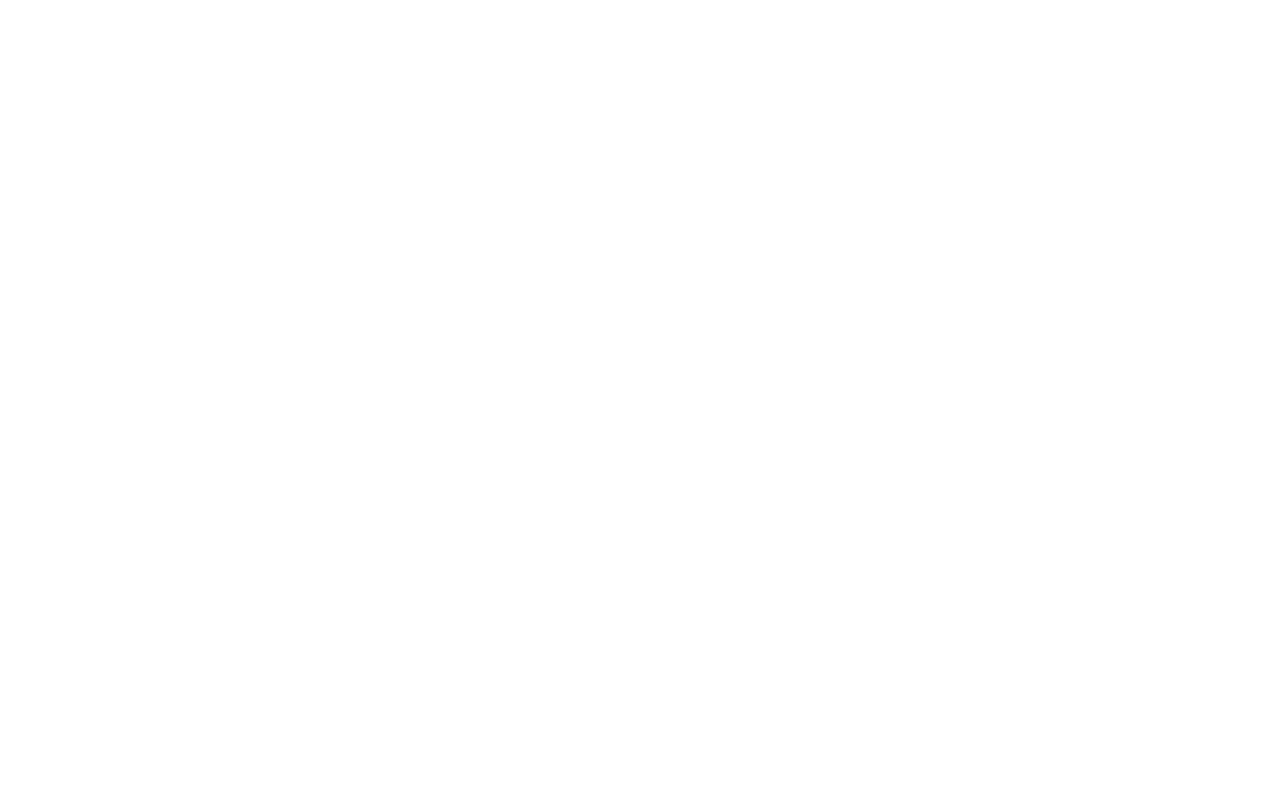
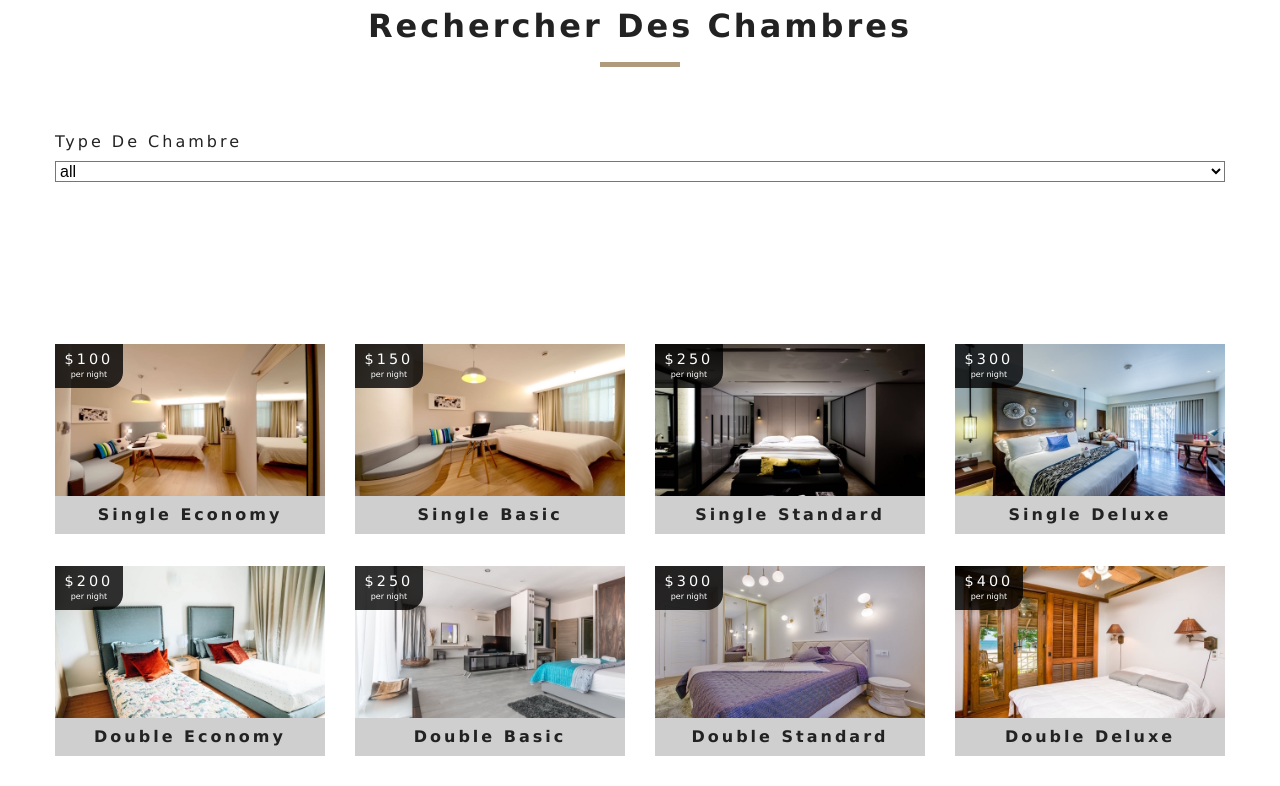
Before and after one commit to fyardlest1/lakay-se-lakay-update, a React (Create React App) app: page /rooms in a window 1280 px wide. Shown: the part 620-1406 px from the top of the page. Before the commit the page ends 800 px from the top, so only its background shows below. Built offline with nearby package versions, Linux system fonts and the light colour scheme.

Commit message:
Rooms Filter setup

```diff
--- a/src/Context.js
+++ b/src/Context.js
@@ -8,15 +8,32 @@
         rooms: [],
         sortedRooms: [],
         featuredRooms: [],
-        isLoading: true
+        isLoading: true,
+        type: "all",
+        capacity: 1,
+        price: 0,
+        minPrice: 0,
+        maxPrice: 0,
+        minSize: 0,
+        maxSize: 0,
+        breakfast: false,
+        pets: false
     }
 
     //getData
     componentDidMount() {
         const rooms = this.formatData(items)
         const featuredRooms = rooms.filter(room => room.featured === true)
+        let maxPrice = Math.max(...rooms.map(item => item.price))
+        let maxSize = Math.max(...rooms.map(item => item.size))
         this.setState({
-            rooms, featuredRooms, sortedRooms: rooms, isLoading: false
+            rooms,
+            featuredRooms,
+            sortedRooms: rooms,
+            isLoading: false,
+            price: maxPrice,
+            maxPrice,
+            maxSize
         })
     }
 
@@ -37,12 +54,45 @@
         return newRoom
     }
 
+    handleChange = (event) => {
+        const target = event.target
+        const value = event.type === 'checkbox' ? target.checked : target.value
+        const name = event.target.name
+        this.setState({
+            [name]:value
+        }, this.filterRooms)
+    }
+
+    filterRooms = () => {
+        let {
+            rooms,
+            type,
+            capacity,
+            price,
+            // minPrice,
+            // maxPrice,
+            minSize,
+            maxSize,
+            breakfast,
+            pets } = this.state
+
+        let tempRooms = [...rooms]
+
+        if (type !== 'all') {
+            tempRooms = tempRooms.filter(room => room.type === type)
+        }
+        this.setState({
+            sortedRooms: tempRooms
+        })
+    }
+
     render() {
         return (
             <RoomContext.Provider value={
                 {
                     ...this.state,
-                    getRooms: this.getRooms
+                    getRooms: this.getRooms,
+                    handleChange: this.handleChange
                 }
             }>
                 {this.props.children}
@@ -53,18 +103,14 @@
 
 const RoomConsumer = RoomContext.Consumer
 
-export function withRoomConsumer(Component){
-    return function ConsumerWrapper(props) {
-        return (
-            <RoomConsumer>
-                {
-                    (value) => {
-                        <Component {...props} context={value} />
-                    }
-                }
-            </RoomConsumer>
-        )
-    }
+export const withRoomConsumer = (Component) => {
+  return function ConsumerWrapper(props) {
+    return (
+      <RoomConsumer>
+        {value => <Component {...props} context={value} />}
+      </RoomConsumer>
+    );
+  };
 }
 
-export {RoomContext, RoomProvider, RoomConsumer};
+export {RoomProvider, RoomConsumer, RoomContext};
--- a/src/components/RoomContainer.jsx
+++ b/src/components/RoomContainer.jsx
@@ -1,20 +1,21 @@
 import React from 'react'
 import RoomsFilter from './RoomsFilter'
 import RoomsList from './RoomsList'
+import { withRoomConsumer } from '../Context';
 import Loading from './Loading';
-import { withRoomConsumer } from './../Context';
 
-const RoomContainer = ({contex}) => {
-    const { isLoading, sortedRooms, rooms } = contex
+function RoomContainer({context}) {
+    const { isLoading, sortedRooms, rooms } = context
+
     if (isLoading) {
         return <Loading />
     }
+
     return (
-        <div>
-            Hello from room container
+        <>
             <RoomsFilter rooms={rooms} />
             <RoomsList rooms={sortedRooms} />
-        </div>
+        </>
     )
 }
 
@@ -28,7 +29,7 @@
 // import { RoomConsumer } from '../Context'
 // import Loading from './Loading';
 
-// const RoomsContainer = () => {
+// const RoomContainer = () => {
 //     return (
 //         <RoomConsumer>
 //             {
--- a/src/components/RoomsFilter.jsx
+++ b/src/components/RoomsFilter.jsx
@@ -1,10 +1,50 @@
-import React from 'react'
+import React, { useContext } from 'react'
+import { RoomContext } from '../Context'
+import TitleCompnent from './TitleCompnent';
 
-const RoomsFilter = () => {
+// get all unique values
+const getUnique = (items, value) => {
+    return [...new Set(items.map(item => item[value]))]
+}
+
+const RoomsFilter = ({rooms}) => {
+    const context = useContext(RoomContext)
+    const {
+        handleChange,
+        type,
+        capacity,
+        price,
+        minPrice,
+        maxPrice,
+        minSize,
+        maxSize,
+        breakfast,
+        pets
+     } = context
+
+    //  get unique types
+    let types = getUnique(rooms, 'type')
+    // add all
+    types = ['all', ...types]
+    // mat to jsx
+    types = types.map((item, index) => {
+        return <option value={item} key={index}> {item} </option>
+    })
+
     return (
-        <div>
-            Hello from rooms filter
-        </div>
+        <section className='filter-container'>
+            <TitleCompnent title='rechercher des chambres' />
+            <form className="filter-form">
+                {/* select type */}
+                <div className="form-group">
+                    <label htmlFor="type">type de chambre</label>
+                    <select name="type" id="type" value={type} className="form-control" onChange={handleChange}>
+                        { types }
+                    </select>
+                </div>
+                {/* end select type */}
+            </form>
+        </section>
     )
 }
 
--- a/src/components/RoomsList.jsx
+++ b/src/components/RoomsList.jsx
@@ -1,10 +1,27 @@
 import React from 'react'
+import RoomsComponent from './RoomsComponent';
 
-const RoomsList = () => {
+
+const RoomsList = ({rooms}) => {
+    if (rooms.length === 0) {
+        return (
+            <div className="empty-search">
+                <h3>malheureusement aucune chambre ou maison ne correspond à vos paramètres de recherche</h3>
+            </div>
+        )
+    }
     return (
-        <div>
-            Rooms List
-        </div>
+        <section className='roomslist'>
+            <div className="roomslist-center">
+                {
+                    rooms.map(item => {
+                        return (
+                            <RoomsComponent key={item.id} room={item} />
+                        )
+                    })
+                }
+            </div>
+        </section>
     )
 }
 
--- a/src/pages/Rooms.jsx
+++ b/src/pages/Rooms.jsx
@@ -2,7 +2,7 @@
 import HeroComponent from './../components/HeroComponent';
 import BannerComponent from './../components/BannerComponent';
 import { Link } from 'react-router-dom';
-import RoomContainer from './../components/RoomContainer';
+import RoomContainer from '../components/RoomContainer';
 
 const Rooms = () => {
     return (
```
Also changed, not shown: 1 other file (tests, documents, lock files or other folders).
